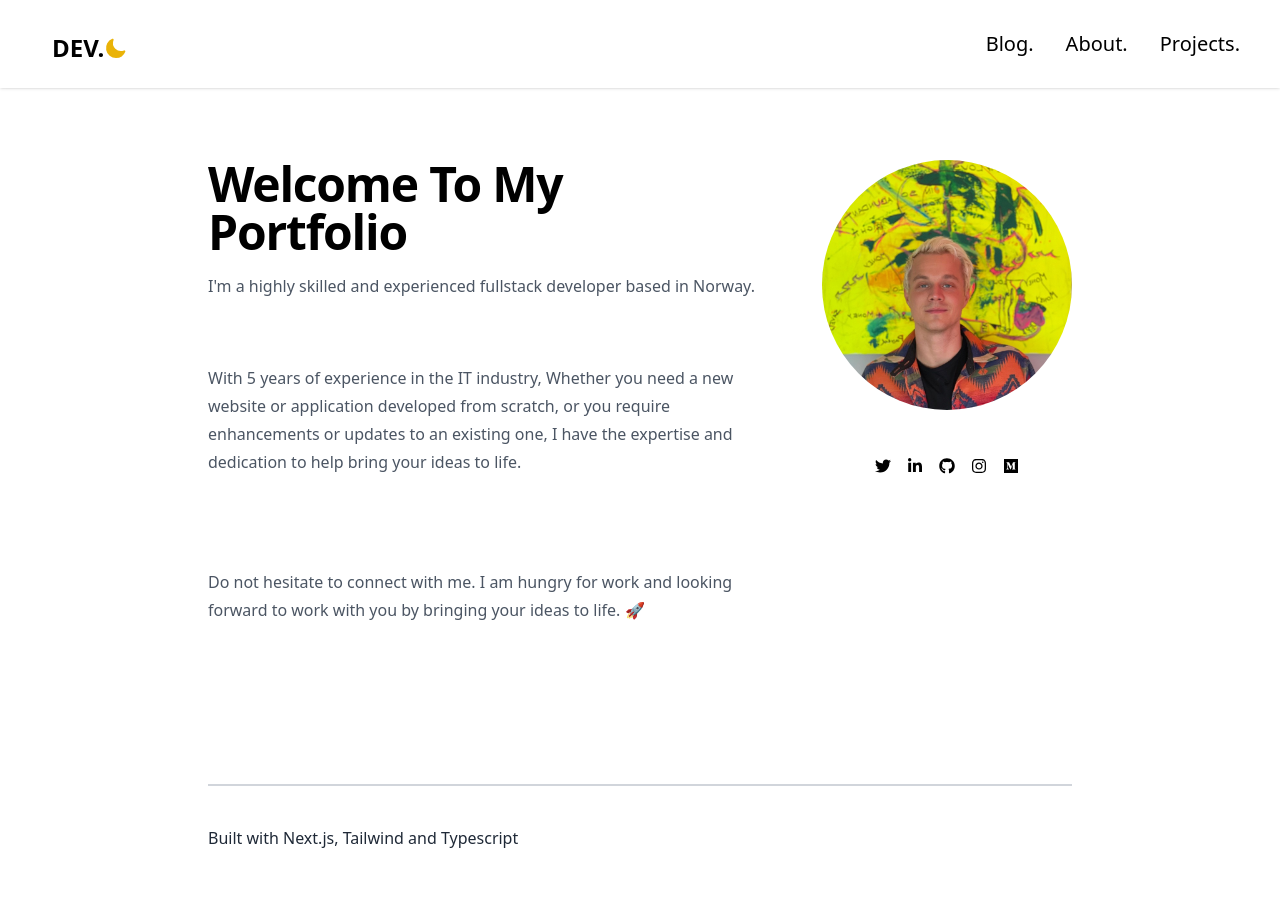
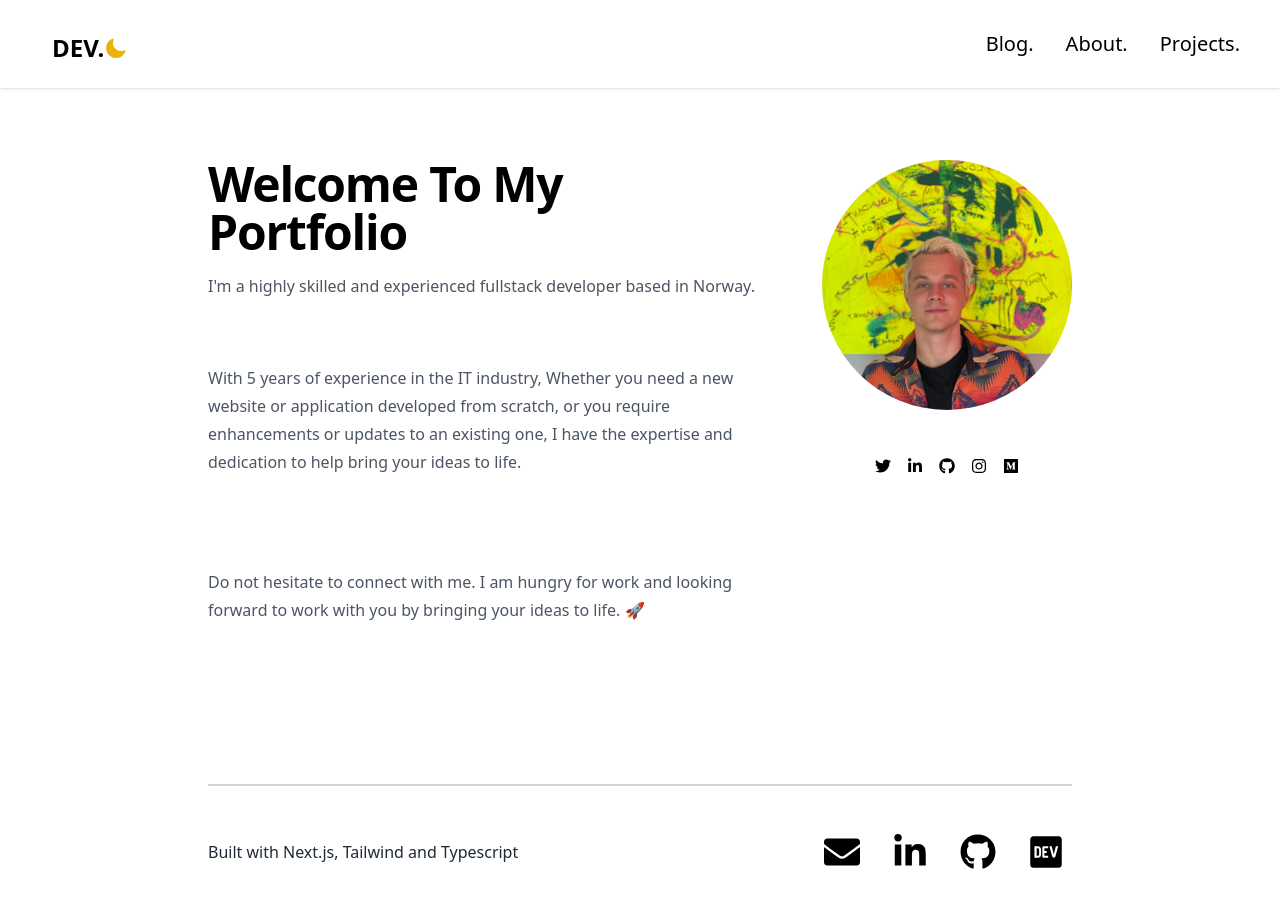
Before and after one commit to Andrehatlo/nextjs-tw-portfolio-2023, a Next.js app: page / in a window 1280 px wide. Shown: the top 908 px of the page. Built offline with nearby package versions, Linux system fonts and the light colour scheme; what tailwindcss-dark-mode would draw is missing.

Commit message:
remove card component

```diff
--- a/components/Footer.tsx
+++ b/components/Footer.tsx
@@ -1,9 +1,20 @@
 import React from "react";
 import Link from 'next/link';
 import { SOCIAL_LINKS } from "../constants";
+import { IconType } from "react-icons";
+import Icon from './Icon'
 
 const Footer = () => {
     const social = SOCIAL_LINKS;
+
+    const renderIcon = (icon: IconType, name: String, index: number) => {
+		return(
+			<div className="m-2 text-black lg:text-4xl md:text-2xl sm:text-lg dark:text-blue-300"
+				key={index}>
+					<Icon icon = {icon} children = {""}/>
+			</div>
+		);
+	}
     return (
         <div className="py-6 mt-12 lg:mt-18 sm:pb-36 sm:py-12">
             <div className="max-w-4xl px-4 mx-auto text-gray-800 dark:text-gray-100">
@@ -11,15 +22,15 @@ const Footer = () => {
                 <div className="flex flex-col items-center justify-between lg:flex-row">
                     <p>Built with Next.js, Tailwind and Typescript</p>
                     <div className="flex flex-wrap pt-2 space-x-2 font-medium sm:space-x-4 lg:pt-0">
-                        {social.map((social) => (
+                        {social.map(({name, url, icon}, index) => (
                             <Link
-                                href={social.url}
+                                href={url}
                                 className={"transition-colors hover:text-yellow-500"}
                                 target="_blank"
                                 rel="noreferrer"
                                 >
                                     <div className="flex mx-auto text-xl cursor-pointer light:text-black dark:text-white">
-                                        {social.icon}
+                                        {renderIcon(icon, name, index)}
                                     </div>
                             </Link>
                         ))}
```
